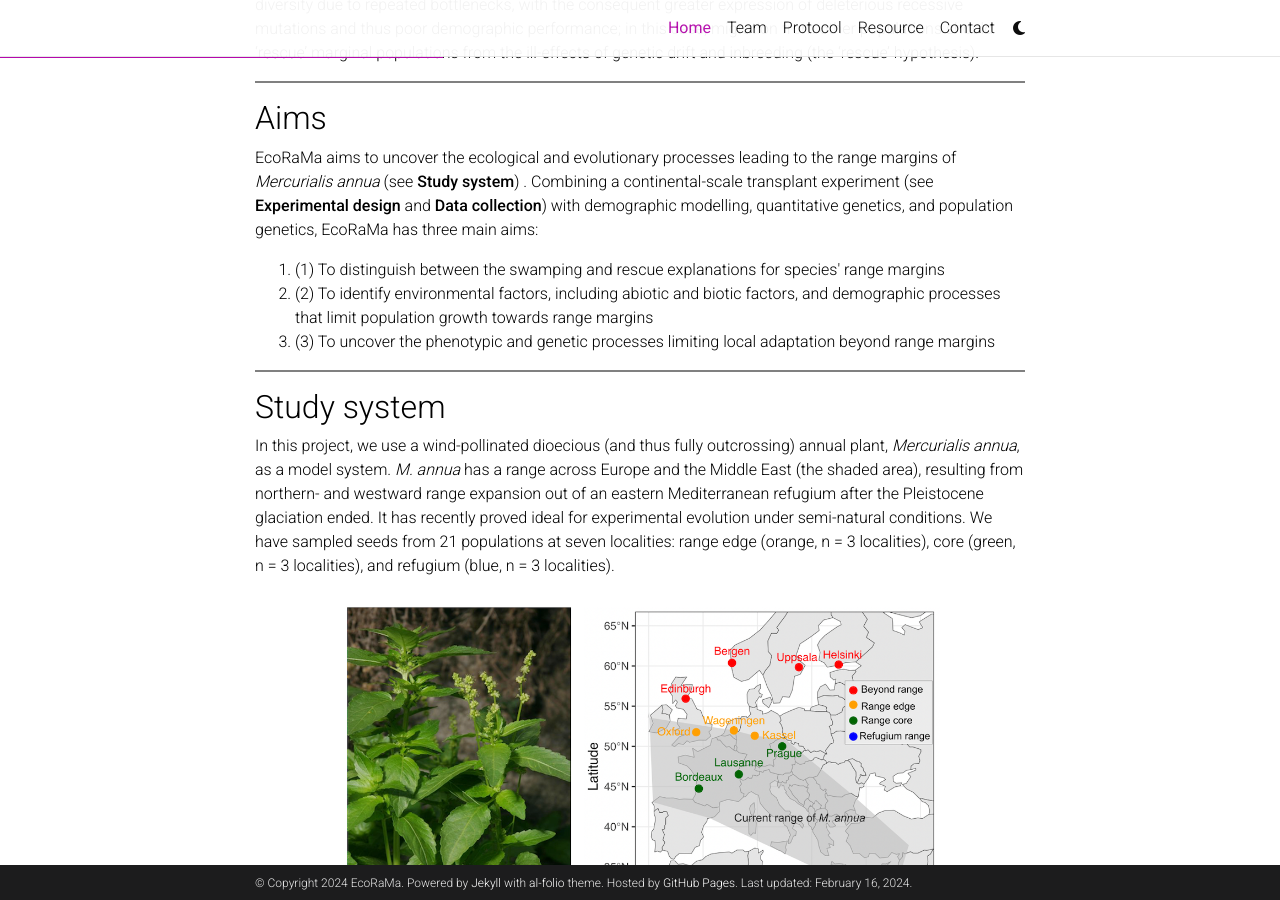
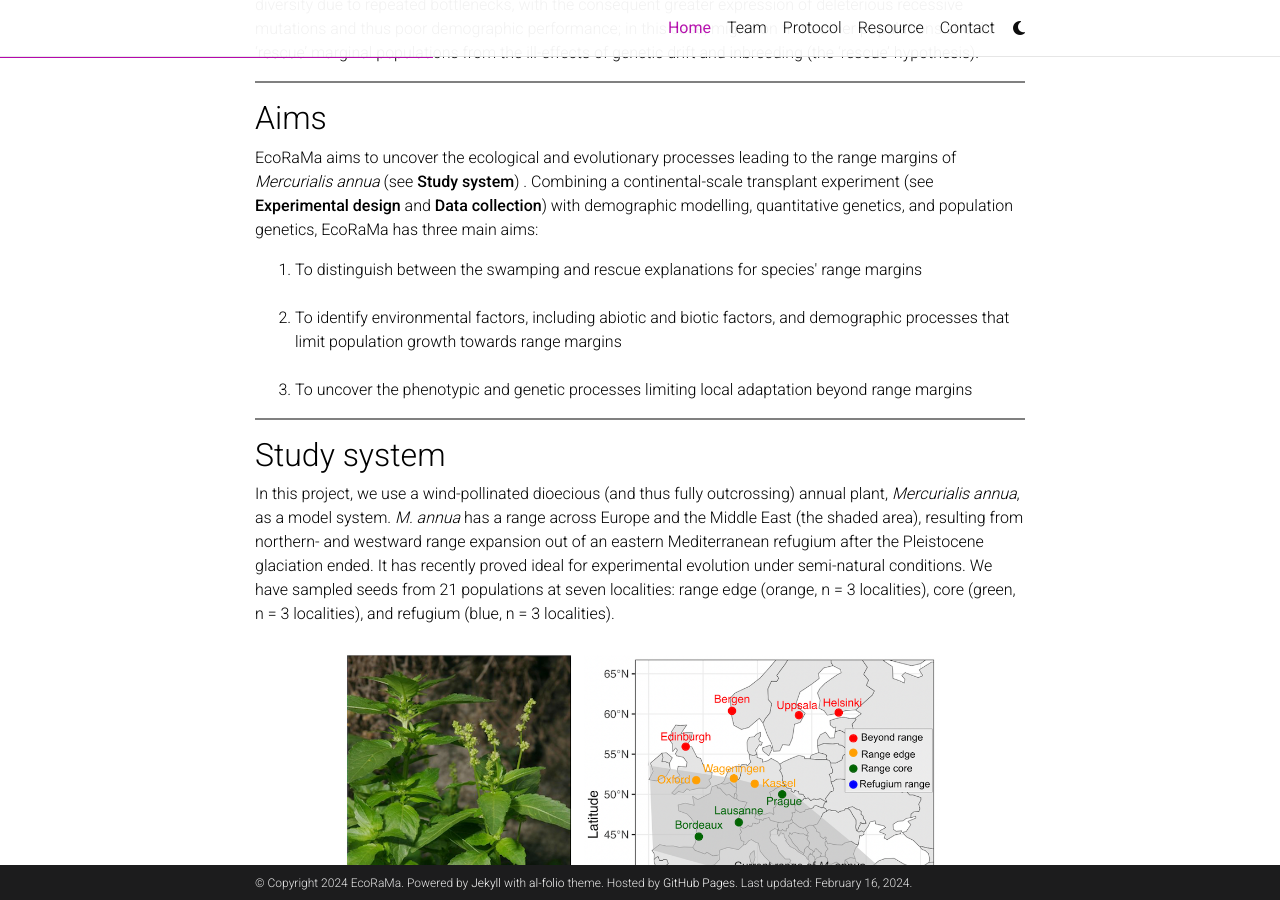
Before and after one commit to EcoRaMa/EcoRaMa.github.io, a Jekyll site: the page built from _pages/about.md, in a window 1280 px wide and 900 px high, scrolled down 723 px. Built offline with Jekyll 4.4.1, drawn with Linux system fonts in a browser that asks for light colours; comment, search, counter and statistics services are not loaded; a style sheet for code colours, icons or effects is not loaded.

Commit message:
Update about.md

```diff
--- a/_pages/about.md
+++ b/_pages/about.md
@@ -32,11 +32,11 @@
 EcoRaMa aims to uncover the ecological and evolutionary processes leading to the range margins of *Mercurialis annua* (see **Study system**) . Combining a continental-scale transplant experiment (see **Experimental design** and **Data collection**) with demographic modelling, quantitative genetics, and population genetics, EcoRaMa has three main aims:
 
 <ol>
-  <li>(1) To distinguish between the swamping and rescue explanations for species' range margins</li>
-
-  <li>(2) To identify environmental factors, including abiotic and biotic factors, and demographic processes that limit population growth towards range margins</li>
-
-  <li>(3) To uncover the phenotypic and genetic processes limiting local adaptation beyond range margins</li>
+  <li>To distinguish between the swamping and rescue explanations for species' range margins</li>
+<br>
+  <li>To identify environmental factors, including abiotic and biotic factors, and demographic processes that limit population growth towards range margins</li>
+<br>
+  <li>To uncover the phenotypic and genetic processes limiting local adaptation beyond range margins</li>
 </ol>
 
 
```
